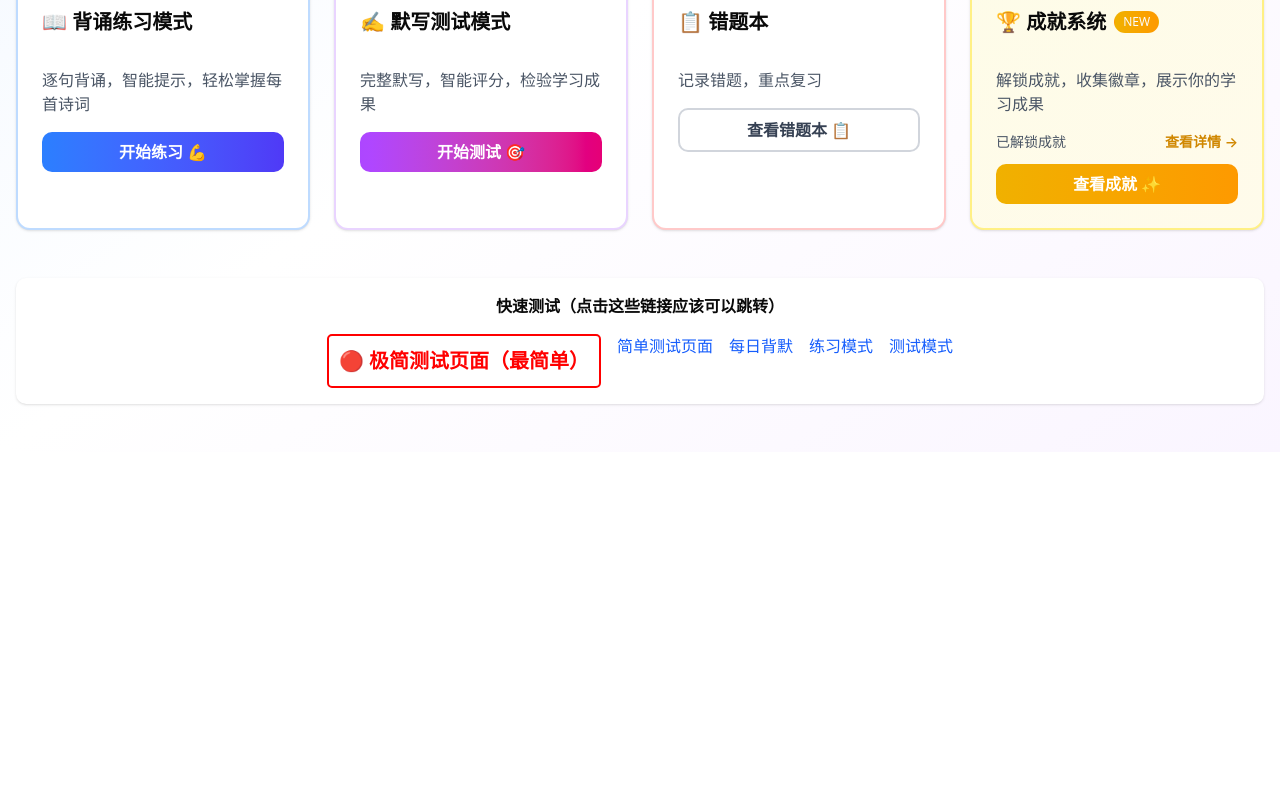
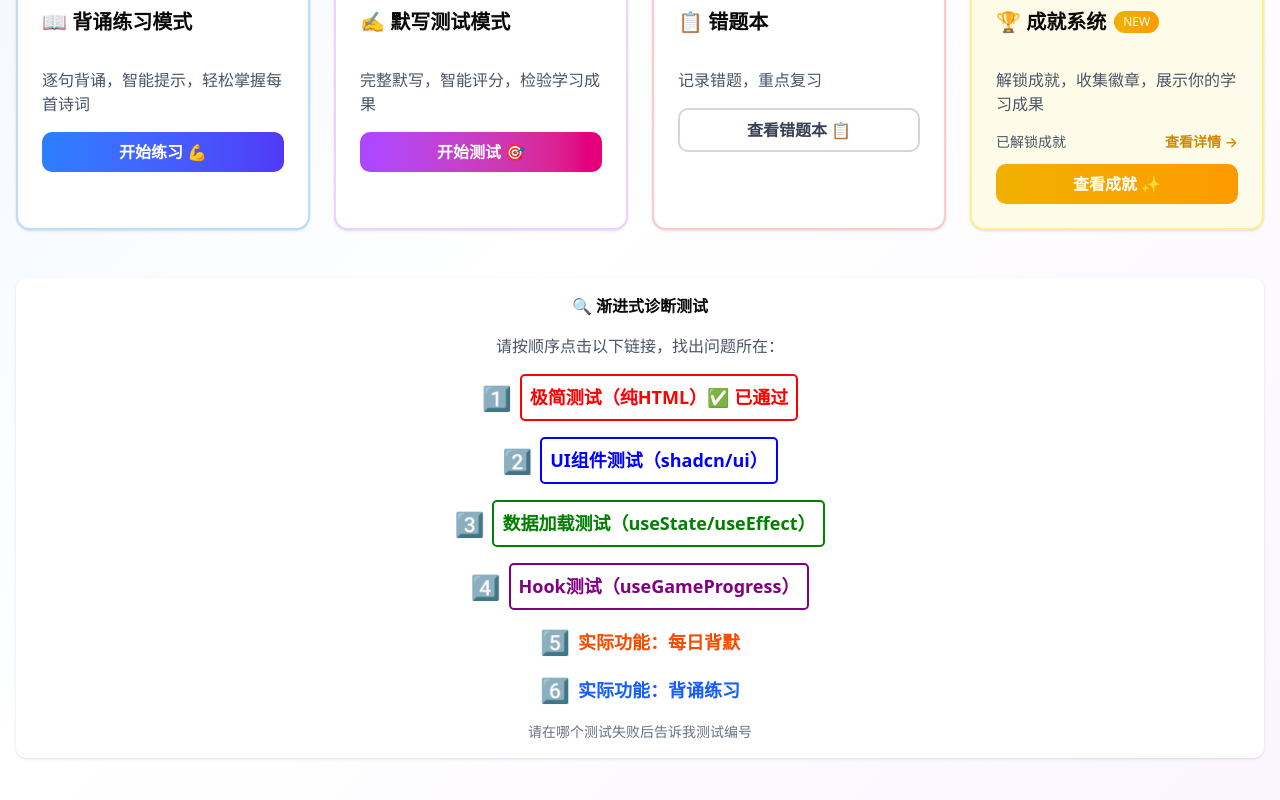
Before and after one commit to penliming0895/poetry-learning-app, a Next.js app: page / in a window 1280 px wide. Shown: the part 454-1254 px from the top of the page. Before the commit the page ends 906 px from the top, so only its background shows below. Built offline with nearby package versions, Linux system fonts and the light colour scheme.

Commit message:
feat: 添加渐进式诊断测试页面

```diff
--- a/src/app/page.tsx
+++ b/src/app/page.tsx
@@ -198,24 +198,47 @@ function HomeContent() {
 
         {/* 快速测试链接 */}
         <div className="text-center mt-12 p-4 bg-white rounded-lg shadow">
-          <h3 className="font-bold mb-4">快速测试（点击这些链接应该可以跳转）</h3>
-          <div className="flex justify-center gap-4 flex-wrap">
-            <a href="/test-link" style={{ color: 'red', fontWeight: 'bold', fontSize: '20px', padding: '10px', border: '2px solid red', borderRadius: '5px' }}>
-              🔴 极简测试页面（最简单）
-            </a>
-            <a href="/simple" onClick={() => addLog('测试链接: simple')} className="text-blue-600 hover:underline">
-              简单测试页面
-            </a>
-            <a href="/daily" onClick={() => addLog('测试链接: daily')} className="text-blue-600 hover:underline">
-              每日背默
-            </a>
-            <a href="/practice" onClick={() => addLog('测试链接: practice')} className="text-blue-600 hover:underline">
-              练习模式
-            </a>
-            <a href="/test" onClick={() => addLog('测试链接: test')} className="text-blue-600 hover:underline">
-              测试模式
-            </a>
+          <h3 className="font-bold mb-4">🔍 渐进式诊断测试</h3>
+          <p className="text-gray-600 mb-4">请按顺序点击以下链接，找出问题所在：</p>
+          <div className="flex flex-col items-center gap-4">
+            <div className="flex items-center gap-2">
+              <span className="text-2xl">1️⃣</span>
+              <a href="/test-link" style={{ color: 'red', fontWeight: 'bold', fontSize: '18px', padding: '8px', border: '2px solid red', borderRadius: '5px' }}>
+                极简测试（纯HTML）✅ 已通过
+              </a>
+            </div>
+            <div className="flex items-center gap-2">
+              <span className="text-2xl">2️⃣</span>
+              <a href="/test-ui" style={{ color: 'blue', fontWeight: 'bold', fontSize: '18px', padding: '8px', border: '2px solid blue', borderRadius: '5px' }}>
+                UI组件测试（shadcn/ui）
+              </a>
+            </div>
+            <div className="flex items-center gap-2">
+              <span className="text-2xl">3️⃣</span>
+              <a href="/test-data" style={{ color: 'green', fontWeight: 'bold', fontSize: '18px', padding: '8px', border: '2px solid green', borderRadius: '5px' }}>
+                数据加载测试（useState/useEffect）
+              </a>
+            </div>
+            <div className="flex items-center gap-2">
+              <span className="text-2xl">4️⃣</span>
+              <a href="/test-hook" style={{ color: 'purple', fontWeight: 'bold', fontSize: '18px', padding: '8px', border: '2px solid purple', borderRadius: '5px' }}>
+                Hook测试（useGameProgress）
+              </a>
+            </div>
+            <div className="flex items-center gap-2">
+              <span className="text-2xl">5️⃣</span>
+              <a href="/daily" className="text-orange-600 font-bold hover:underline text-lg">
+                实际功能：每日背默
+              </a>
+            </div>
+            <div className="flex items-center gap-2">
+              <span className="text-2xl">6️⃣</span>
+              <a href="/practice" className="text-blue-600 font-bold hover:underline text-lg">
+                实际功能：背诵练习
+              </a>
+            </div>
           </div>
+          <p className="text-gray-500 mt-4 text-sm">请在哪个测试失败后告诉我测试编号</p>
         </div>
       </div>
     </div>
--- /dev/null
+++ b/src/app/test-data/page.tsx
@@ -0,0 +1,55 @@
+'use client';
+
+import { useState, useEffect } from 'react';
+
+export default function TestDataPage() {
+  const [data, setData] = useState<any>(null);
+  const [error, setError] = useState<string | null>(null);
+
+  useEffect(() => {
+    try {
+      // 测试数据加载
+      const testPoetry = {
+        id: 'test-1',
+        title: '测试诗词',
+        author: '测试作者',
+        content: '这是一首测试诗词的内容',
+        lines: ['第一句', '第二句', '第三句', '第四句'],
+      };
+
+      setData(testPoetry);
+    } catch (err) {
+      setError(err instanceof Error ? err.message : '未知错误');
+    }
+  }, []);
+
+  return (
+    <div style={{ padding: '20px', fontFamily: 'Arial, sans-serif' }}>
+      <h1>✅ 数据加载测试</h1>
+      <hr />
+      <p>时间：{new Date().toLocaleString()}</p>
+
+      {error && (
+        <div style={{ color: 'red', marginTop: '20px' }}>
+          <h2>❌ 错误：</h2>
+          <p>{error}</p>
+        </div>
+      )}
+
+      {data && (
+        <div style={{ marginTop: '20px' }}>
+          <h2>✅ 数据加载成功：</h2>
+          <pre style={{ background: '#f5f5f5', padding: '10px', borderRadius: '5px' }}>
+            {JSON.stringify(data, null, 2)}
+          </pre>
+        </div>
+      )}
+
+      <div style={{ marginTop: '20px' }}>
+        <a href="/" style={{ color: 'blue', textDecoration: 'underline' }}>
+          返回首页
+        </a>
+      </div>
+    </div>
+  );
+}
--- /dev/null
+++ b/src/app/test-hook/page.tsx
@@ -0,0 +1,36 @@
+'use client';
+
+import { useGameProgress } from '@/hooks/useGameProgress';
+
+export default function TestHookPage() {
+  const { progress, getAverageAccuracy, mounted } = useGameProgress();
+
+  return (
+    <div style={{ padding: '20px', fontFamily: 'Arial, sans-serif' }}>
+      <h1>✅ Hook 测试</h1>
+      <hr />
+      <p>时间：{new Date().toLocaleString()}</p>
+
+      <div style={{ marginTop: '20px' }}>
+        <h2>测试 useGameProgress Hook：</h2>
+        <p>Mounted: {mounted ? '✅ 是' : '❌ 否'}</p>
+        <p>平均正确率: {getAverageAccuracy()}%</p>
+        <p>已学习诗词数: {progress.learnedPoems.length}</p>
+        <p>测试次数: {progress.testCount}</p>
+        <p>总得分: {progress.totalScore}</p>
+        <p>错题数: {progress.wrongPoetryList.length + progress.wrongLineList.length}</p>
+
+        <h3>完整数据：</h3>
+        <pre style={{ background: '#f5f5f5', padding: '10px', borderRadius: '5px', fontSize: '12px' }}>
+          {JSON.stringify(progress, null, 2)}
+        </pre>
+      </div>
+
+      <div style={{ marginTop: '20px' }}>
+        <a href="/" style={{ color: 'blue', textDecoration: 'underline' }}>
+          返回首页
+        </a>
+      </div>
+    </div>
+  );
+}
--- /dev/null
+++ b/src/app/test-ui/page.tsx
@@ -0,0 +1,41 @@
+'use client';
+
+import { Button } from '@/components/ui/button';
+import { Card, CardContent, CardHeader, CardTitle } from '@/components/ui/card';
+import { Badge } from '@/components/ui/badge';
+
+export default function TestUIPage() {
+  return (
+    <div style={{ padding: '20px', fontFamily: 'Arial, sans-serif' }}>
+      <h1>✅ UI 组件测试成功！</h1>
+      <p>如果你能看到这个页面，说明 UI 组件渲染正常。</p>
+      <hr />
+      <p>时间：{new Date().toLocaleString()}</p>
+
+      {/* 测试 shadcn/ui 组件 */}
+      <div style={{ marginTop: '20px' }}>
+        <h2>测试 shadcn/ui 组件：</h2>
+        <Button>测试按钮</Button>
+        <br />
+        <br />
+        <Badge>测试徽章</Badge>
+        <br />
+        <br />
+        <Card>
+          <CardHeader>
+            <CardTitle>测试卡片</CardTitle>
+          </CardHeader>
+          <CardContent>
+            <p>这是卡片内容</p>
+          </CardContent>
+        </Card>
+      </div>
+
+      <div style={{ marginTop: '20px' }}>
+        <a href="/" style={{ color: 'blue', textDecoration: 'underline' }}>
+          返回首页
+        </a>
+      </div>
+    </div>
+  );
+}
```
Also changed, not shown: assets/6-1.jpg (added).
